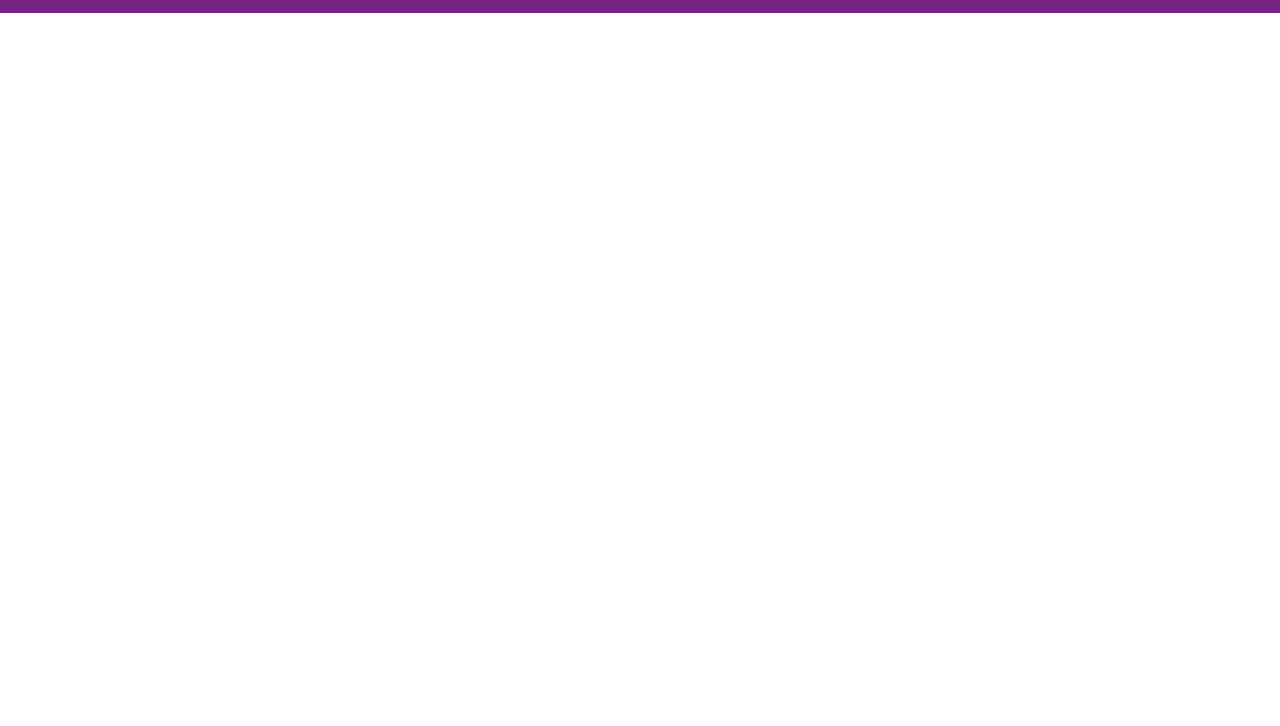
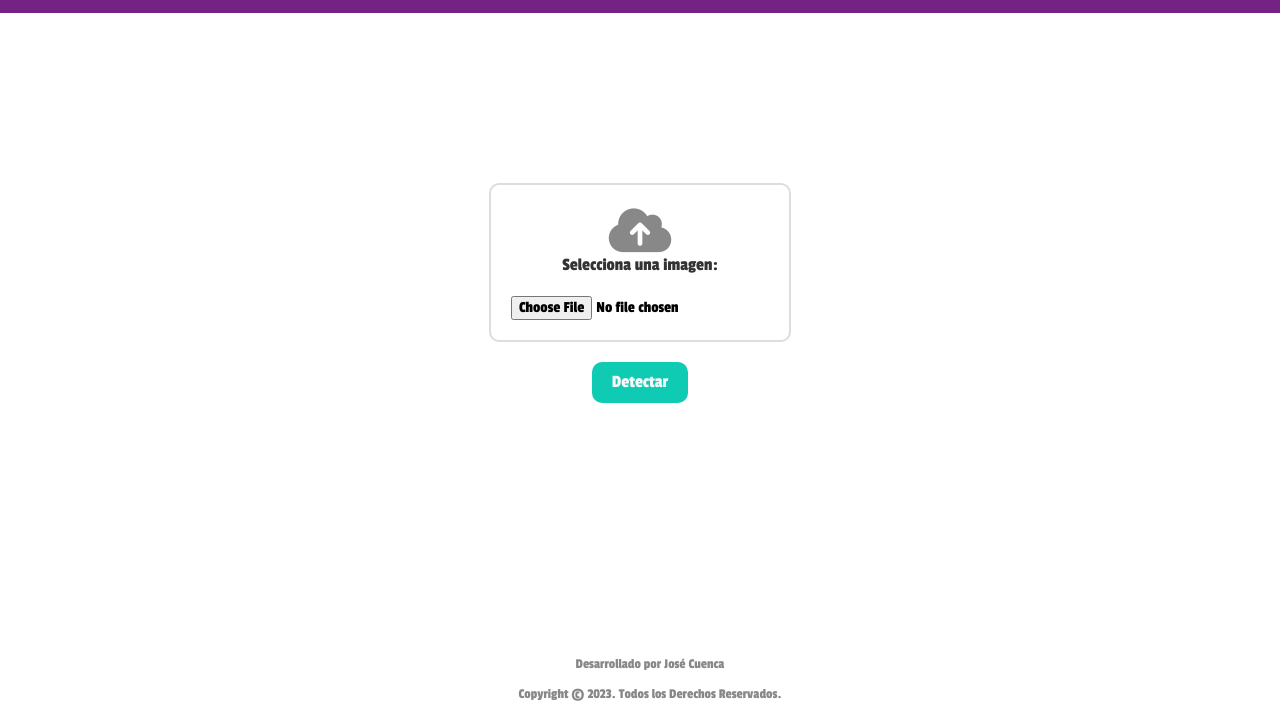
Before and after one commit to JCuenca17/ia-final, a plain HTML site: page index.html in a window 1280 px wide. Shown: the part 74-800 px from the top of the page. Drawn offline with Linux system fonts and the light colour scheme.

Commit message:
form para cargar img y footer

```diff
--- a/index.html
+++ b/index.html
@@ -26,12 +26,26 @@
         </header>
 
         <ul class="nav__container">
-            <li class="nav__item"><a href="#" class="nav__link">Home</a></li>
+            <li class="nav__item"><a href="index.html" class="nav__link">Home</a></li>
             <li class="nav__item"><a href="#" class="nav__link">About Us</a></li>
         </ul>
     </nav>
-    <main></main>
-    <footer></footer>
+    <main>
+        <form class="form" action="#">
+            <section class="form__section">
+                <label class="form__label" for="img">
+                    <i class="fas fa-cloud-upload-alt form__icon"></i>
+                    Selecciona una imagen:
+                </label>
+                <input class="form__input" type="file" name="img">
+            </section>
+            <button class="form__button" type="submit">Detectar</button>
+        </form>
+    </main>
+    <footer class="footer">
+        <p class="footer__text">Desarrollado por José Cuenca</p>
+        <p class="footer__text">Copyright © 2023. Todos los Derechos Reservados.</p>
+    </footer>
 </body>
 
 </html>
--- a/styles.css
+++ b/styles.css
@@ -2,7 +2,10 @@
 
 :root {
     --primary: #742384;
+    --secondary: #10CBB4;
     --white: #F7F8F9;
+    --grey: #333333;
+    --grey2: #888888;
 }
 
 * {
@@ -80,6 +83,61 @@ a {
     color: var(--white);
 }
 
+/* form */
+.form {
+    display: flex;
+    flex-direction: column;
+    align-items: center;
+    justify-content: center;
+    height: 70vh;
+}
+
+.form__section {
+    border: 2px solid #ddd;
+    padding: 20px;
+    border-radius: 10px;
+}
+
+.form__label {
+    display: flex;
+    flex-direction: column;
+    align-items: center;
+    margin-bottom: 20px;
+    font-size: 18px;
+    cursor: pointer;
+    color: var(--grey);
+    position: relative;
+}
+
+.form__icon {
+    font-size: 50px;
+    color: var(--grey2);
+}
+
+.form__button {
+    margin-top: 20px;
+    padding: 10px 20px;
+    font-size: 18px;
+    background-color: var(--secondary);
+    color: var(--white);
+    border: none;
+    border-radius: 10px;
+    cursor: pointer;
+}
+
+/* footer */
+.footer {
+    color: var(--grey2);
+    text-align: center;
+    padding: 10px;
+    font-size: 14px;
+    position: fixed;
+    left: 0;
+    bottom: 0;
+    width: 100%;
+}
+
+
 #navbar-header:target .nav__container {
     height: 80px;
 }
```
